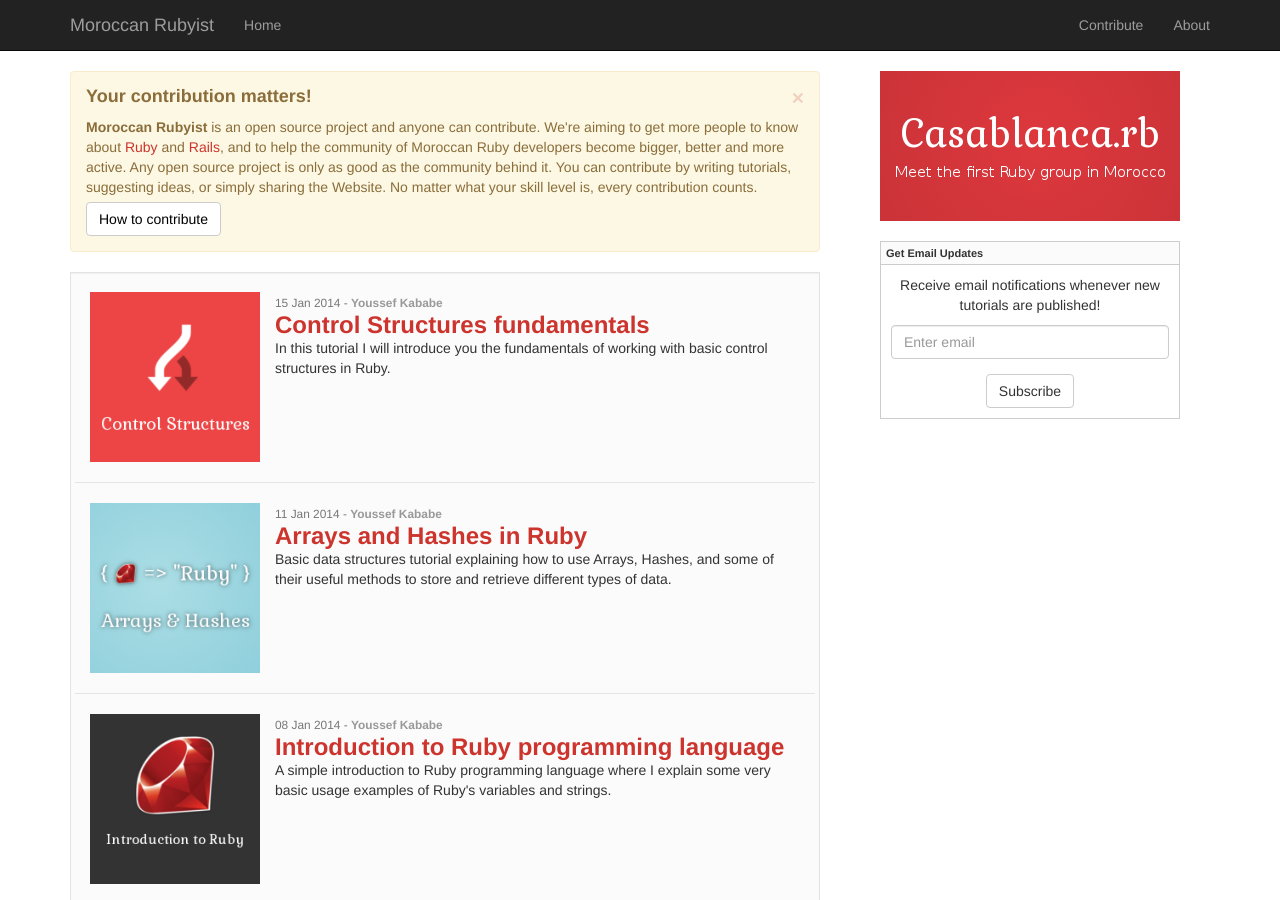
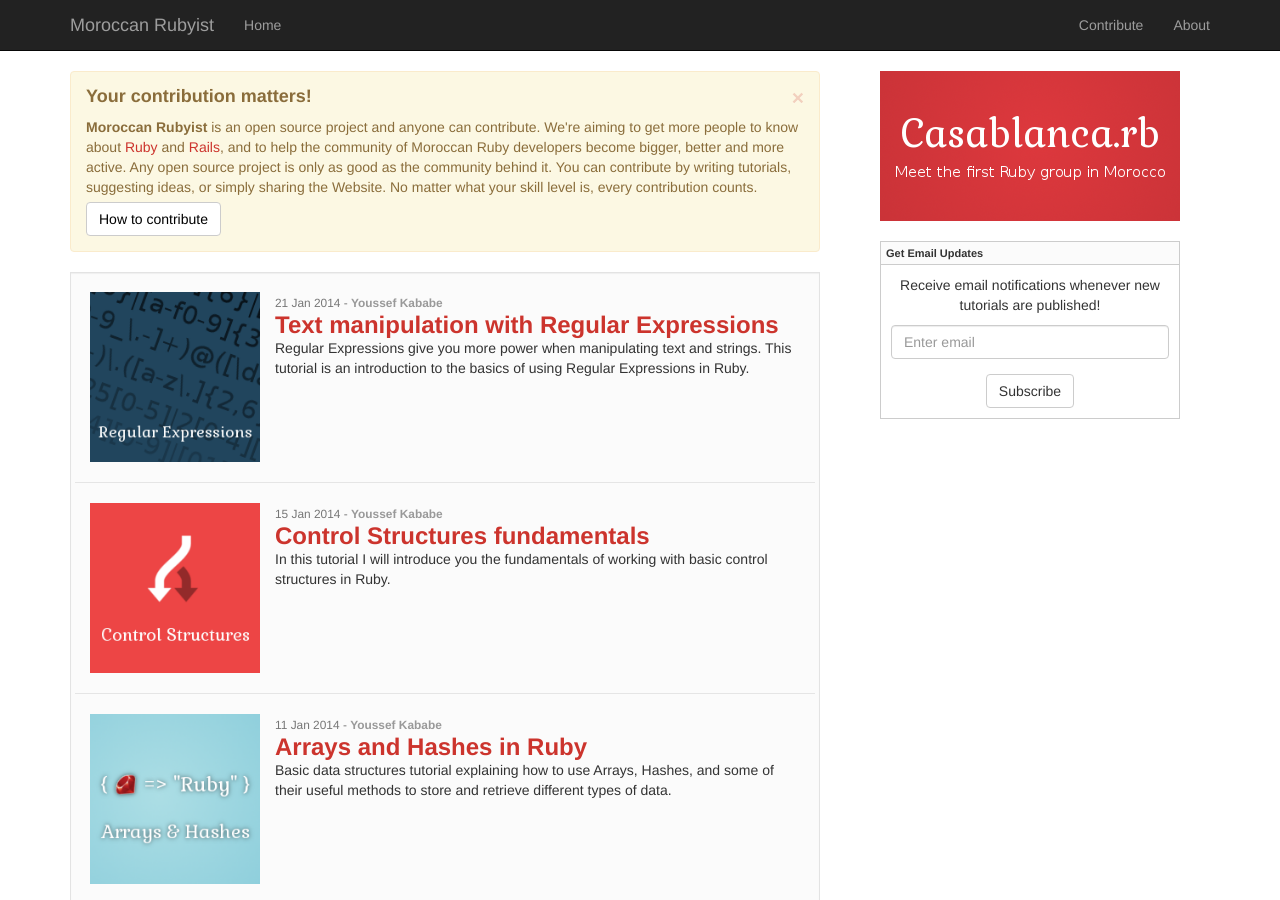
Before and after one commit to MoroccanRubyist/moroccanrubyist.github.io, a Jekyll site: the page built from index.html, in a window 1280 px wide and 900 px high. Built offline with Jekyll 4.4.1, drawn with Linux system fonts in a browser that asks for light colours; nearby versions of some CDN libraries; Markdown is read by kramdown in place of the engine named in the settings; the list of posts is cut into pages by our own code.

Commit message:
Add new tutorial

```diff
--- a/_layouts/post.html
+++ b/_layouts/post.html
@@ -20,13 +20,13 @@
     </div>
   </div>
   <div class="post-content">
-    {{content}}
-
     {% if page.youtube %}
+      <h3>Video tutorial</h3>
       <div class="video-container">
         <iframe src="//www.youtube.com/embed/{{page.youtube}}" frameborder="0" allowfullscreen></iframe>
       </div>
     {% endif %}
+    {{content}}
   </div>
   <div class="fb-like" data-href="{{ site.url }}{{ page.url }}" data-layout="button_count" data-action="like" data-show-faces="true" data-share="true"></div>
 
--- /dev/null
+++ b/_posts/2014-01-21-text-manipulation-with-regular-expressions.markdown
@@ -0,0 +1,56 @@
+---
+layout: post
+title:  Text manipulation with Regular Expressions
+date:   2014-01-21 05:00:00
+author: Youssef Kababe
+github: YoussefKababe
+categories: sessions ruby
+thumbnail: regex.png
+description: Regular Expressions give you more power when manipulating text and strings. This tutorial is an
+  introduction to the basics of using Regular Expressions in Ruby.
+youtube: mmNEEC_s7j8
+---
+
+### What you'll learn?
+* What are Regular Expressions?
+* Matching strings agains Regular Expressions
+* Basics of string manipulation using Regulat Expressions
+
+***
+
+### Code from the tutorial
+
+{% highlight ruby %}
+# Username validation
+# # # # # # # # # # #
+
+def validate_username uname
+  reg = /\A[a-z0-9_-]{4,}\z/i
+  if uname =~ reg
+    return "Username is valid!"
+  else
+    return "Username is not valid!"
+  end
+end
+
+puts validate_username "Youssef"
+{% endhighlight %}
+
+{% highlight ruby %}
+# Palindrome verification
+# # # # # # # # # # # # #
+
+def palindrome? str
+  arr = str.downcase.scan(/\w/)
+  arr == arr.reverse
+end
+
+puts palindrome? "Never a foot too far, even"
+{% endhighlight %}
+
+***
+### Resources
+![Rubular](/images/regexp/rubular.png)
+[Rubular](http://www.rubular.com/) is a handy tool that you can use to test your
+Regular Expressions before using them in your code.
+***
```
Also changed, not shown: images/regexp/rubular.png (added), images/thumbnails/regex.png (added).
